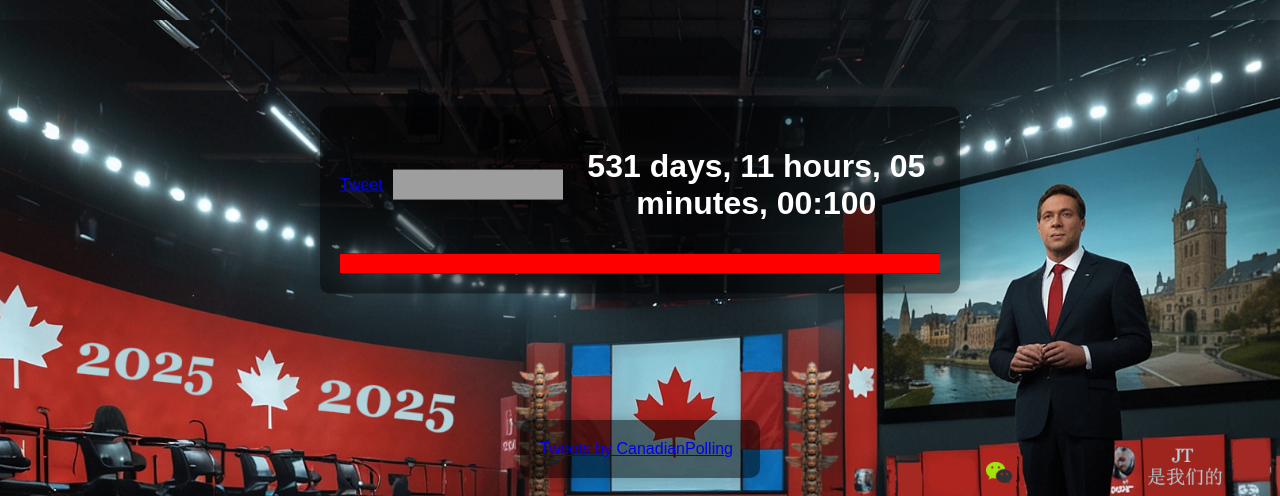
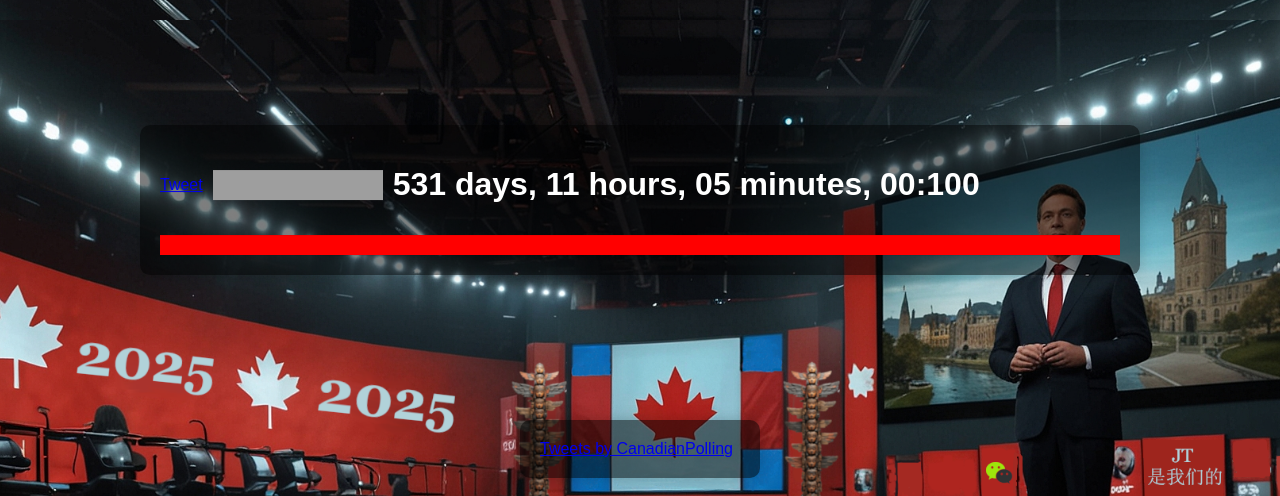
Before and after one commit to coldcanuk/ElectionClock, a Flask app: page / in a window 1280 px wide. Shown: the top 496 px of the page. Run offline with Flask 3, Linux system fonts and the light colour scheme; parts of the project's set-up code (start-up, migrations or seed data) failed here and were passed over; some libraries are stand-ins or nearby versions; grey boxes are pictures that could not be loaded.

Commit message:
never give up; never surrender

```diff
--- a/static/styles.css
+++ b/static/styles.css
@@ -8,6 +8,7 @@ body, html {
 }
 .countdown-container {
     position: fixed;
+    width: 75%;
     top: 25%;
     left: 50%;
     transform: translate(-50%, -50%);
```
